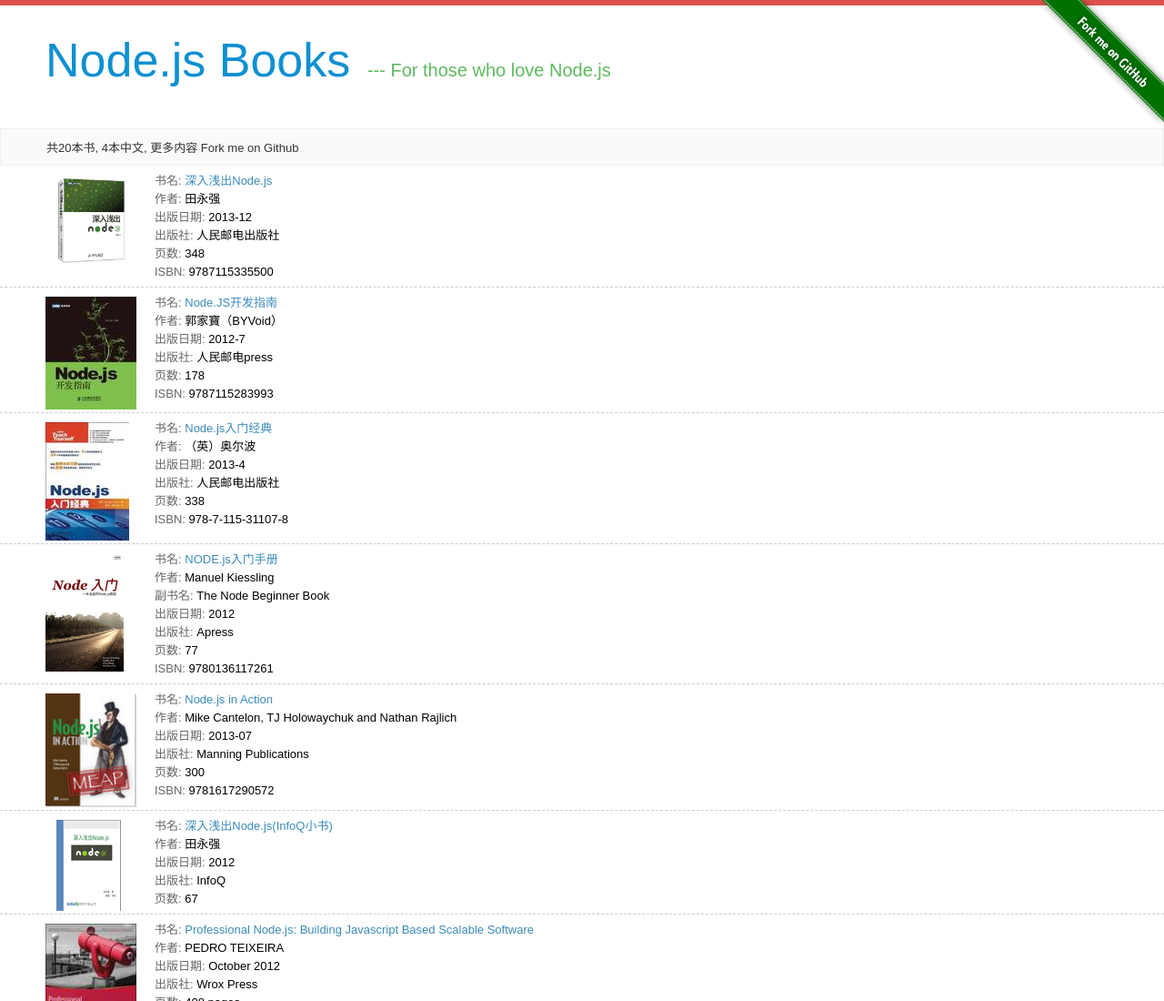
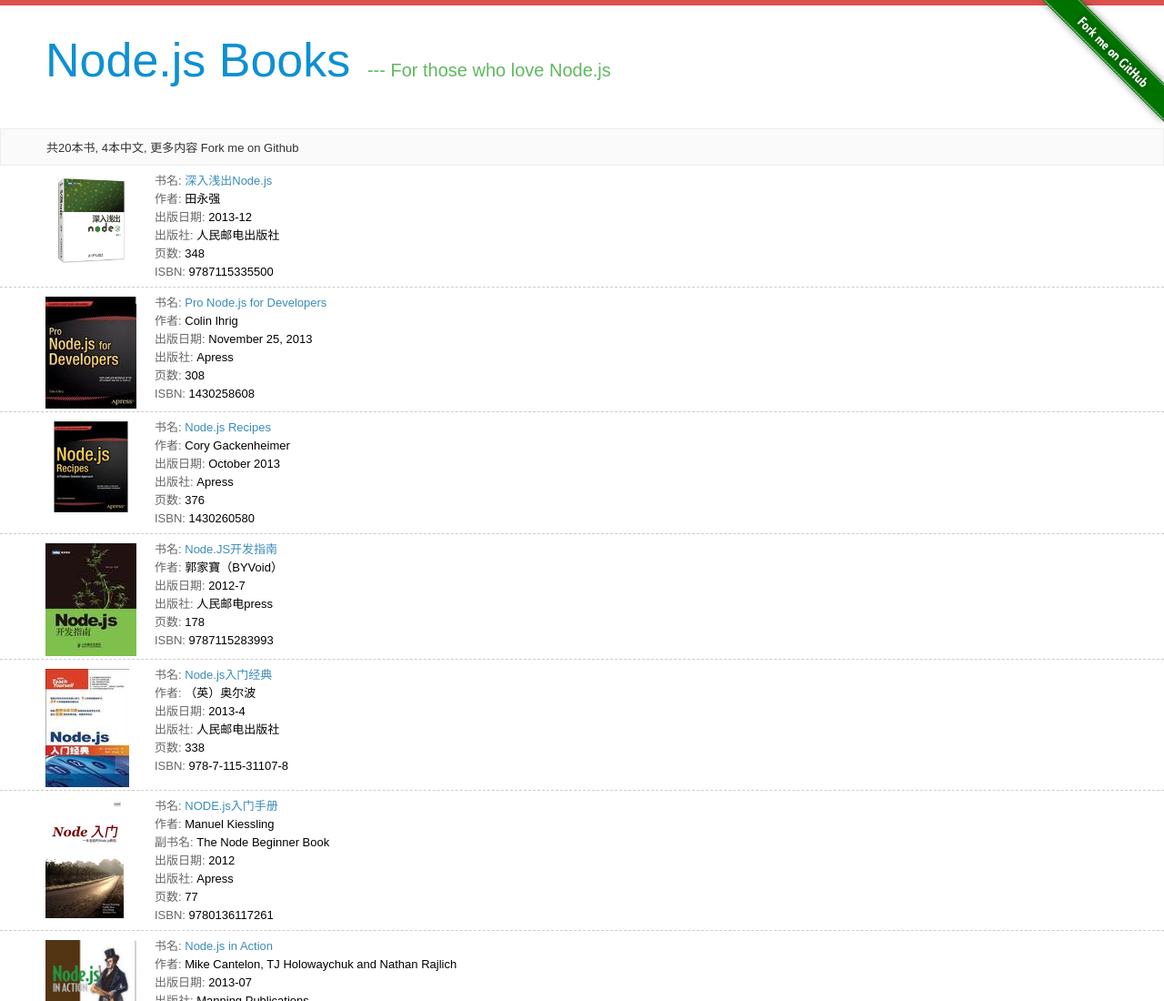
Before and after one commit to Pana/node-books, a plain HTML site: page index.html in a window 1280 px wide. Shown: the top 1100 px of the page at 91% size. Drawn offline with Linux system fonts and the light colour scheme.

Commit message:
add two books

```diff
--- a/index.html
+++ b/index.html
@@ -23,7 +23,6 @@
         共20本书, 4本中文, 更多内容 Fork me on Github
     </div>
     <div id='body'>
-
         <div class='item'>
             <div class='left'>
                 <img src="./covers/diveinto-nodejs.jpg">
@@ -41,6 +40,51 @@
                 <p><span>页数:</span> 348 </p>
 
                 <p><span>ISBN:</span> 9787115335500</p>
+
+            </div>
+            <div class='clear'></div>
+        </div>
+
+        <div class='item'>
+            <div class='left'>
+                <img src="./covers/pro-nodejs-for-developers.jpg">
+            </div>
+            <div class='right'>
+                <p><span>书名:</span>
+                    <a href='http://www.ppurl.com/2014/01/pro-node-js-for-developers.html'>
+                        Pro Node.js for Developers
+                    </a>
+                </p>
+                <p><span>作者:</span> Colin Ihrig</p>
+
+                <p><span>出版日期:</span> November 25, 2013</p>
+                <p><span>出版社:</span> Apress</p>
+                <p><span>页数:</span> 308 </p>
+
+                <p><span>ISBN:</span> 1430258608</p>
+
+            </div>
+            <div class='clear'></div>
+        </div>
+
+
+        <div class='item'>
+            <div class='left'>
+                <img src="./covers/nodejs-recips.jpg">
+            </div>
+            <div class='right'>
+                <p><span>书名:</span>
+                    <a href='http://www.ppurl.com/2013/12/node-js-recipes.html'>
+                        Node.js Recipes
+                    </a>
+                </p>
+                <p><span>作者:</span> Cory Gackenheimer</p>
+
+                <p><span>出版日期:</span> October 2013</p>
+                <p><span>出版社:</span> Apress</p>
+                <p><span>页数:</span> 376 </p>
+
+                <p><span>ISBN:</span> 1430260580</p>
 
             </div>
             <div class='clear'></div>
```
Also changed, not shown: assets/data.js (+18 -0 lines), assets/data.min.js, covers/nodejs-recips.jpg (added), covers/pro-nodejs-for-developers.jpg (added).
